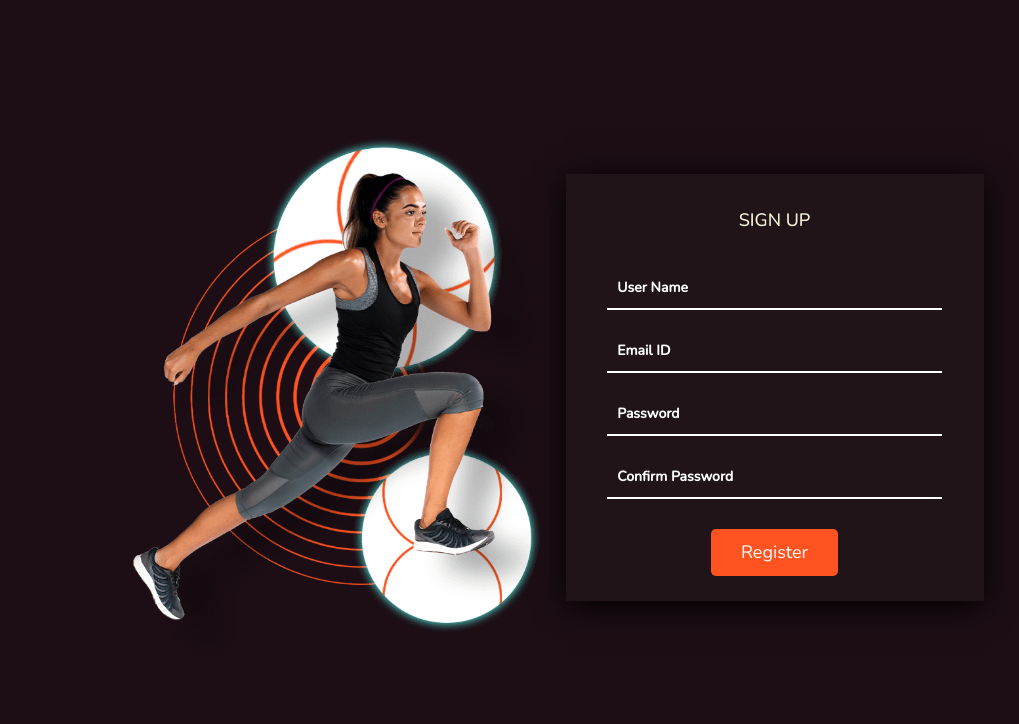
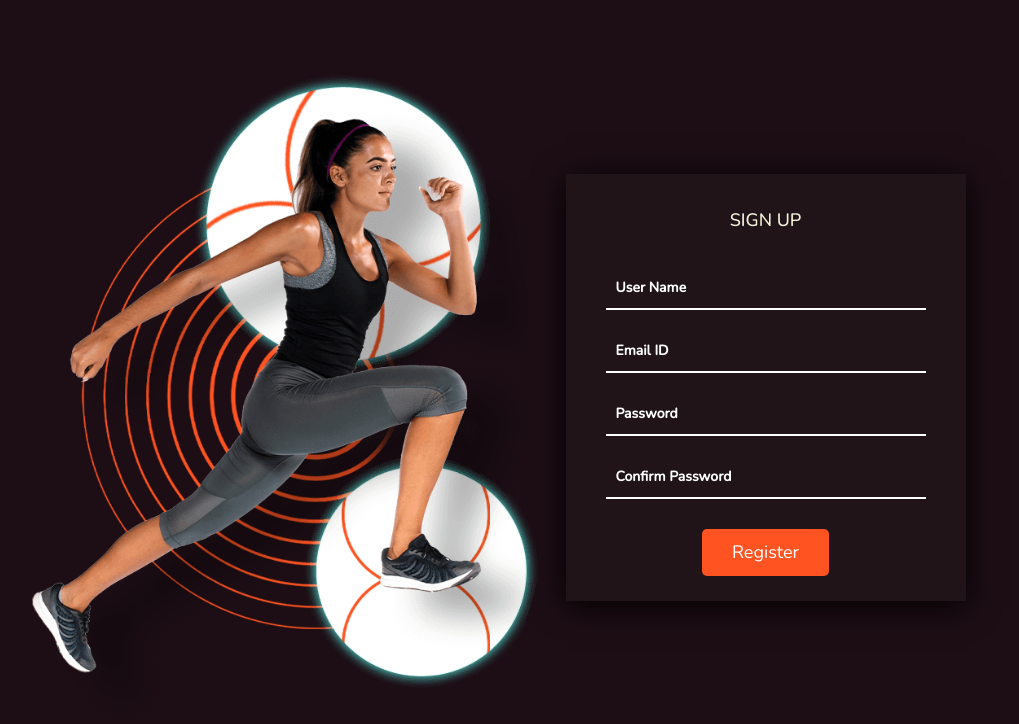
Before and after one commit to TeamFURYus/thefitclub, a plain HTML site: page login.html in a window 1280 px wide. Shown: the whole page, without its empty margins (82-1101 px from the left). Drawn offline with nearby package versions, Linux system fonts and the light colour scheme.

Commit message:
Update style.css

```diff
--- a/css/style.css
+++ b/css/style.css
@@ -202,7 +202,7 @@ section {
 }
 
 .form1{
-
+  width: 400px;
   background-color: rgba(41, 39, 39, 0.3);
   box-shadow: 0 5px 30px black;
   align-items: center ;
@@ -231,7 +231,7 @@ section {
   font-size: 14px;
   font-weight: bold;
   background-color: transparent;
-  color: white;
+  color: rgb(202, 50, 50);
 }
 input:focus {
   outline: none !important;
```
